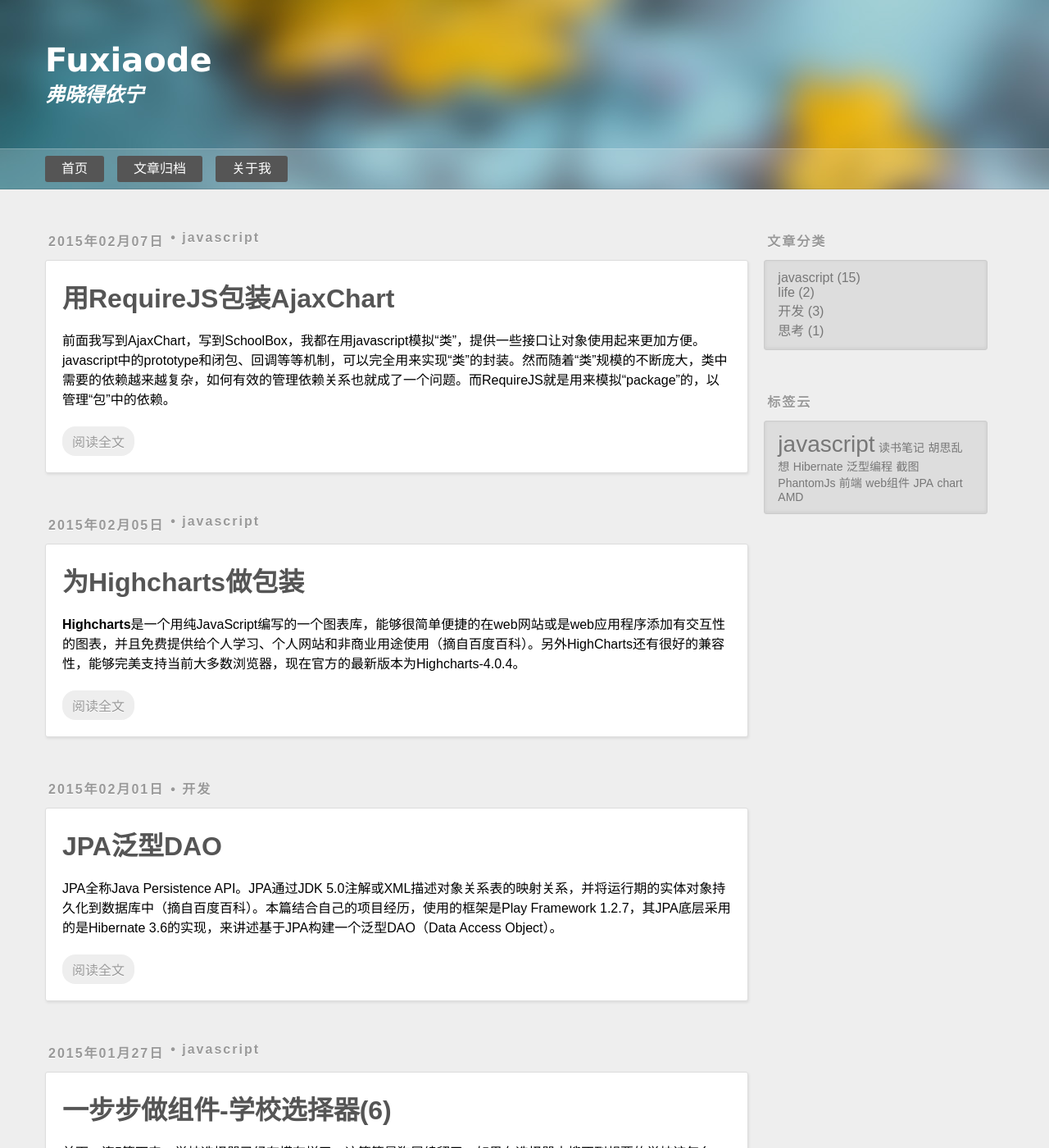
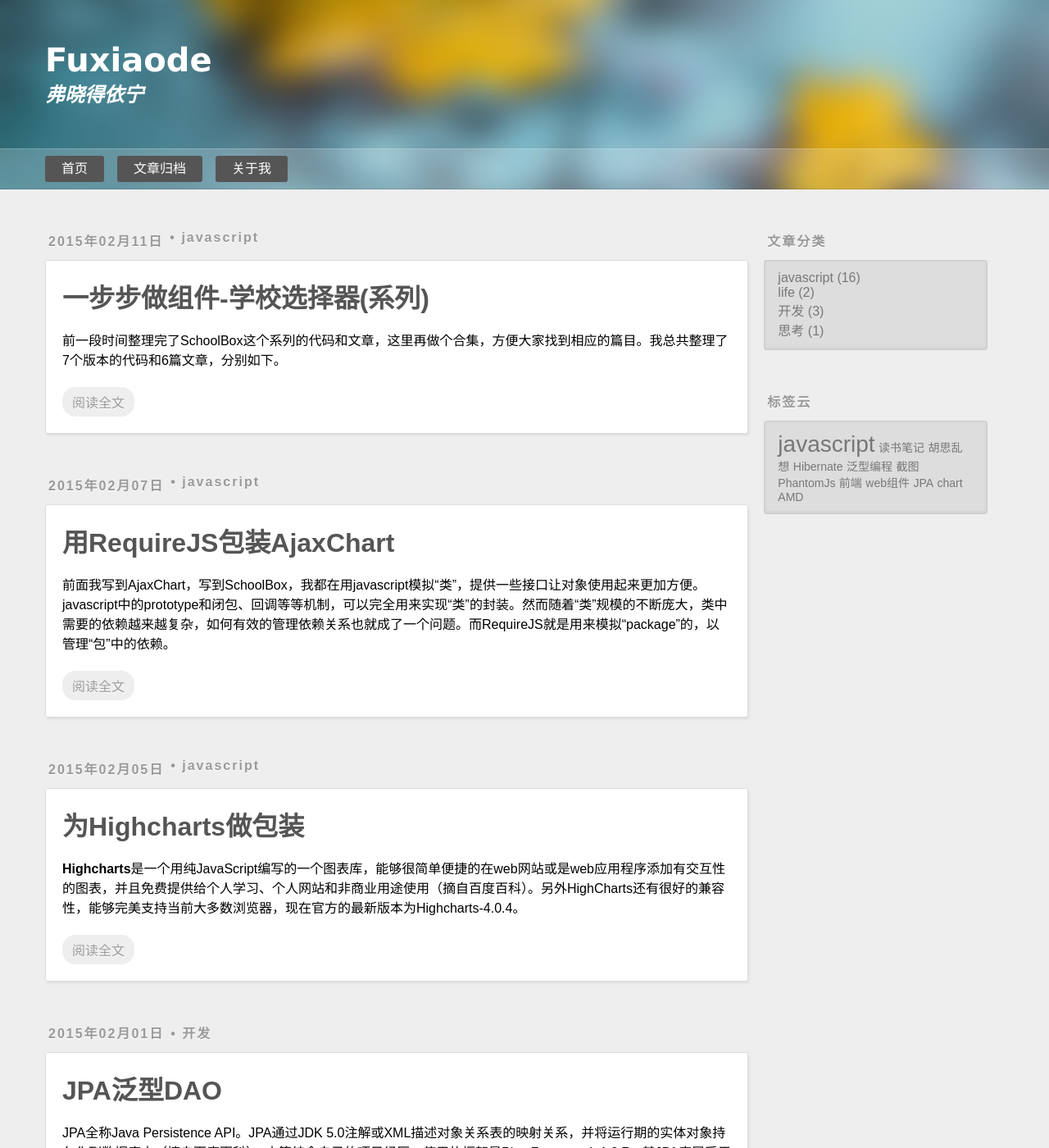
Before and after one commit to danislyn/danislyn.github.com, a Jekyll site: the page built from index.html, in a window 1280 px wide and 1400 px high. Shown: the whole window at 82% size. Built offline with Jekyll 4.4.1, drawn with Linux system fonts in a browser that asks for light colours; nearby versions of some CDN libraries; the list of posts is cut into pages by our own code; some of the changed text lies outside the part shown.

Commit message:
new post

```diff
--- /dev/null
+++ b/_posts/javascript/2015-02-11-step-by-step-js-component-schoolbox-collections.md
@@ -0,0 +1,84 @@
+---
+layout: post
+title: "一步步做组件-学校选择器(系列)"
+category: javascript
+tags: [javascript, web组件]
+---
+{% include JB/setup %}
+
+前一段时间整理完了SchoolBox这个系列的代码和文章，这里再做个合集，方便大家找到相应的篇目。我总共整理了7个版本的代码和6篇文章，分别如下。
+
+<!-- break -->
+
+
+### 版本1 ###
+
+只是简单的界面设计，静态排版，没有js部分。
+
+Demo：[demo v1](/demo/SchoolBox/v1/demo.html)
+
+文章：[穿插在第一篇中](/javascript/2015/01/18/step-by-step-js-component-schoolbox-1/#section-1)
+
+
+
+### 版本2 ###
+
+加入了js部分，实现了省和学校的级联。
+
+Demo：[demo v2](/demo/SchoolBox/v2/demo.html)
+
+文章：[一步步做组件-学校选择器(1)](/javascript/2015/01/18/step-by-step-js-component-schoolbox-1/)
+
+
+
+### 版本3 ###
+
+把版本2的js代码写成组件的结构。
+
+Demo：[demo v3](/demo/SchoolBox/v3/demo.html)
+
+文章：[一步步做组件-学校选择器(2)](/javascript/2015/01/19/step-by-step-js-component-schoolbox-2/)
+
+
+
+### 版本4 ###
+
+添加自定义事件，即使用观察者模式。
+
+Demo：[demo v4](/demo/SchoolBox/v4/demo.html)
+
+文章：[一步步做组件-学校选择器(3)](/javascript/2015/01/20/step-by-step-js-component-schoolbox-3/)
+
+
+
+### 版本5 ###
+
+加入学校搜索框的功能，使用的是本地数据，也可以Ajax请求。
+
+Demo：[demo v5](/demo/SchoolBox/v5/demo.html)
+
+文章：[一步步做组件-学校选择器(4)](/javascript/2015/01/25/step-by-step-js-component-schoolbox-4/)
+
+
+
+### 版本6 ###
+
+为搜索结果添加按键效果，即通过“上”“下”键选中，“回车”键确定。
+
+Demo：[demo v6](/demo/SchoolBox/v6/demo.html)
+
+文章：[一步步做组件-学校选择器(5)](/javascript/2015/01/26/step-by-step-js-component-schoolbox-5/)
+
+
+
+### 版本7 ###
+
+附加功能，添加自定义学校。
+
+Demo：[demo v7](/demo/SchoolBox/v7/demo.html)
+
+文章：[一步步做组件-学校选择器(6)](/javascript/2015/01/27/step-by-step-js-component-schoolbox-6/)
+
+
+
+**最后谢谢大家~~**
```
Also changed, not shown: _posts/javascript/2015-02-07-wrap-ajaxchart-with-requirejs.md (+1 -1 lines), demo/SchoolBox/v3/做成组件.txt (added), demo/SchoolBox/v4/自定义事件.txt (added), demo/SchoolBox/v6/搜索结果添加按键效果.txt (added), demo/SchoolBox/v7/自定义添加学校.txt (added).
